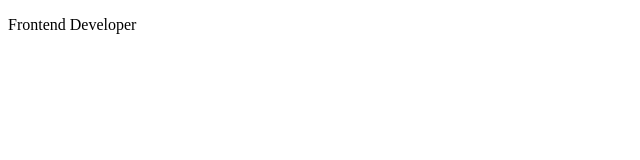
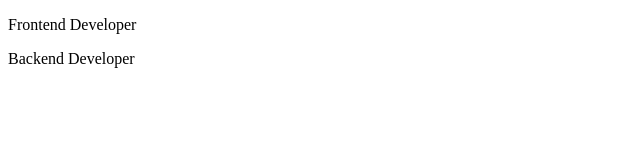
Before and after one commit to sindhuja15673/firstclass, a plain HTML site: page index.html in a window 1280 px wide. Shown: the whole page, without its empty margins (0-640 px from the left). Drawn offline with Linux system fonts and the light colour scheme.

Commit message:
second commit

```diff
--- a/index.html
+++ b/index.html
@@ -7,5 +7,6 @@
 </head>
 <body>
     <p> Frontend Developer</p>
+    <p>Backend Developer</p>
 </body>
 </html>
```
